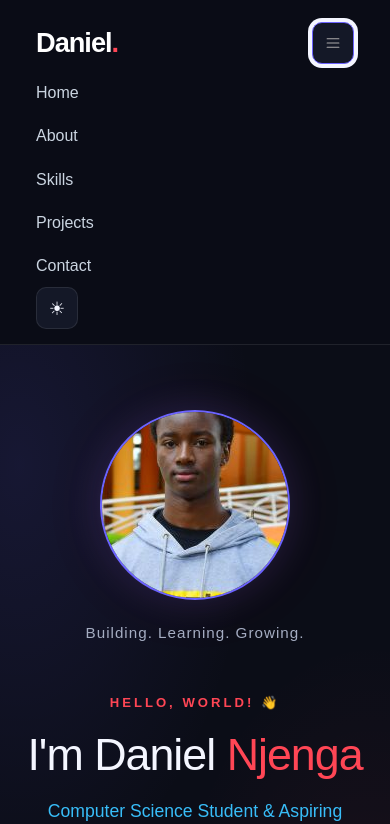
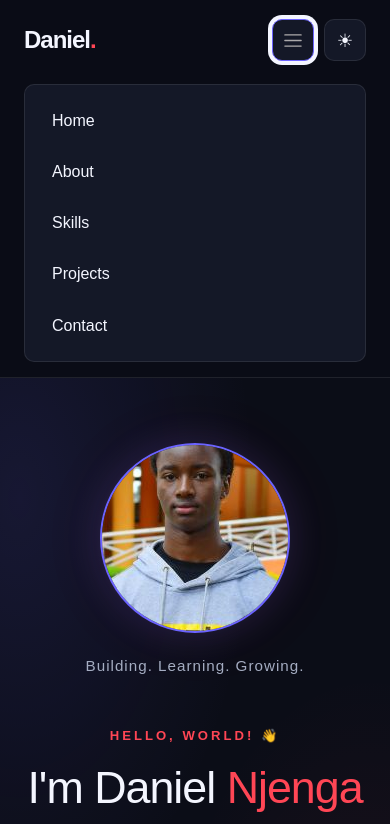
Before and after one commit to Daniel-hash-code/my-portfolio, a plain HTML site: page index.html in a window 390 px wide. Both pictures are taken after a click on the button "Toggle navigation". Shown: the top 824 px of the page. Drawn offline with Linux system fonts and the light colour scheme.

Commit message:
Fix responsive navbar and add scroll reveal animations

```diff
--- a/CSS/style.css
+++ b/CSS/style.css
@@ -70,7 +70,7 @@ header {
     border-bottom: 1px solid var(--border-color);
 }
 
-.navbar {
+/* .navbar {
     max-width: var(--container-width);
     min-height: 76px;
     margin: 0 auto;
@@ -79,7 +79,7 @@ header {
     align-items: center;
     justify-content: space-between;
     gap: 24px;
-}
+} */
 
 .logo {
     font-size: 1.7rem;
@@ -123,8 +123,7 @@ header {
 }
 
 .menu-toggle {
-    display: none;
-    font-size: 1.3rem;
+    font-size: 1.25rem;
 }
 
 .theme-toggle {
@@ -523,10 +522,10 @@ body.light-theme .hero {
 }
 
 @media (max-width: 650px) {
-    .navbar {
+    /* .navbar {
         flex-wrap: wrap;
         gap: 12px;
-    }
+    } */
 
     .menu-toggle {
         display: flex;
@@ -627,55 +626,218 @@ body.light-theme .hero {
    BOOTSTRAP NAVBAR CUSTOMIZATION
 ========================= */
 
-.navbar {
-    --bs-navbar-color: #cbd5e1;
-    --bs-navbar-hover-color: #ff4655;
-    --bs-navbar-active-color: #ff4655;
-    --bs-navbar-brand-color: #ffffff;
-    --bs-navbar-brand-hover-color: #ff4655;
+/* Navbar layout */
+header .navbar {
+    display: block;
+    width: 100%;
+    max-width: none;
+    min-height: auto;
+    margin: 0;
+    padding: 0;
+}
+
+/* Inner Bootstrap container */
+header .navbar > .container {
+    max-width: var(--container-width);
+    min-height: 76px;
+    display: flex;
+    align-items: center;
+    justify-content: space-between;
+    gap: 24px;
+    padding: 15px 24px;
+}
+
+/* Logo - follows the active theme */
+header .navbar .navbar-brand {
+    color: var(--text-color);
+    font-weight: 800;
+}
+
+header .navbar .navbar-brand:hover {
+    color: var(--accent-color);
 }
 
 /* Navigation links */
-.navbar .nav-link {
-    color: #cbd5e1;
-    transition: color 0.3s ease;
+header .navbar .nav-link {
+    color: var(--muted-color);
+    transition: color var(--transition);
 }
 
-.navbar .nav-link:hover,
-.navbar .nav-link:focus {
-    color: #ff4655;
-}
-
-/* Logo */
-.navbar .navbar-brand {
-    color: #ffffff;
-    font-weight: 700;
-}
-
-.navbar .navbar-brand:hover {
-    color: #ff4655;
+header .navbar .nav-link:hover,
+header .navbar .nav-link:focus {
+    color: var(--accent-color);
 }
 
 /* Mobile menu button */
-.navbar .navbar-toggler {
-    border-color: #6c63ff;
+header .navbar .navbar-toggler {
+    border-color: var(--primary-color);
 }
 
-/* Make Bootstrap's hamburger icon visible on dark backgrounds */
-.navbar .navbar-toggler-icon {
+header .navbar .navbar-toggler-icon {
     filter: invert(1);
 }
 
-/* Force visible navigation links in dark mode
-body:not(.light-theme) .navbar .navbar-nav .nav-link {
-    color: #ffffff !important;
+/* Mobile navigation menu */
+@media (max-width: 991.98px) {
+
+    header .navbar .navbar-collapse {
+        width: 100%;
+        background-color: var(--surface-color);
+        padding: 12px 0;
+        margin-top: 10px;
+        border: 1px solid var(--border-color);
+        border-radius: 10px;
+    }
+
+    header .navbar .navbar-nav {
+        display: flex;
+        flex-direction: column;
+        align-items: stretch;
+        gap: 4px;
+        padding: 0 15px;
+    }
+
+    header .navbar .nav-item {
+        width: 100%;
+    }
+
+    header .navbar .nav-link {
+        display: block;
+        width: 100%;
+        padding: 10px 12px;
+        color: var(--text-color) !important;
+        font-size: 1rem;
+    }
+
+    header .navbar .nav-link:hover,
+    header .navbar .nav-link:focus {
+        color: var(--accent-color) !important;
+        background-color: var(--bg-color);
+        border-radius: 6px;
+    }
 }
 
-body:not(.light-theme) .navbar .navbar-nav .nav-link:hover {
-    color: #ff4655 !important;
-}*/
+/* Light theme hamburger icon */
+body.light-theme .navbar .navbar-toggler-icon {
+    filter: none;
+}
 
-/* Keep the mobile menu background dark
-body:not(.light-theme) .navbar .navbar-collapse {
-    background-color: #0b0d17;
-} */
+/* =========================
+   PROJECT CARD THEME FIX
+========================= */
+
+.project-card.card {
+    background-color: var(--card-color);
+    color: var(--text-color);
+}
+
+.project-card .card-title {
+    color: var(--text-color);
+}
+
+.project-card .card-text {
+    color: var(--muted-color);
+}
+
+/* Ensure hamburger visibility on mobile */
+@media (max-width: 991.98px) {
+    header .navbar .navbar-toggler {
+        display: block !important;
+    }
+}
+
+/* Hide hamburger on desktop */
+@media (min-width: 992px) {
+    header .navbar .navbar-toggler {
+        display: none !important;
+    }
+}
+
+/* =========================
+   MOBILE NAVBAR ALIGNMENT
+========================= */
+
+@media (max-width: 991.98px) {
+
+    /* Keep navbar controls on one row */
+    header .navbar > .container {
+        display: flex;
+        flex-wrap: wrap;
+        align-items: center;
+        justify-content: space-between;
+        gap: 10px;
+    }
+
+    /* Logo stays on the left */
+    header .navbar .navbar-brand {
+        margin-right: auto;
+        font-size: 1.5rem;
+    }
+
+    /* Hamburger button */
+    header .navbar .navbar-toggler {
+        order: 2;
+        display: flex !important;
+        align-items: center;
+        justify-content: center;
+        width: 42px;
+        height: 42px;
+        padding: 0;
+        margin: 0;
+        flex: 0 0 42px;
+    }
+
+    /* Theme button */
+    header .navbar .theme-toggle {
+        order: 3;
+        width: 42px;
+        height: 42px;
+        flex: 0 0 42px;
+        margin: 0;
+    }
+
+    /* Navigation drops below the controls */
+    header .navbar .navbar-collapse {
+        order: 4;
+        flex-basis: 100%;
+        width: 100%;
+        flex-grow: 0;
+        margin-top: 8px;
+    }
+
+    /* Correct hamburger icon sizing */
+    header .navbar .navbar-toggler-icon {
+        width: 1.35rem;
+        height: 1.35rem;
+        background-size: 100% 100%;
+    }
+}
+
+/* =========================
+   12. SCROLL REVEAL ANIMATIONS
+========================= */
+
+/* Initial hidden position */
+.reveal {
+    opacity: 0;
+    transform: translateY(40px);
+    transition:
+        opacity 0.8s ease,
+        transform 0.8s ease;
+    transition-delay: var(--reveal-delay, 0ms);
+}
+
+/* Visible position */
+.reveal.active {
+    opacity: 1;
+    transform: translateY(0);
+}
+
+/* Accessibility: respect reduced-motion preferences */
+@media (prefers-reduced-motion: reduce) {
+    .reveal {
+        opacity: 1;
+        transform: none;
+        transition: none;
+    }
+}
--- a/JS/script.js
+++ b/JS/script.js
@@ -65,3 +65,59 @@ themeToggle.addEventListener("click", function () {
 const currentYear = document.getElementById("current-year");
 
 currentYear.textContent = new Date().getFullYear();
+
+/* =========================
+   4. SCROLL REVEAL ANIMATIONS
+========================= */
+
+// Select elements that should animate
+const revealElements = document.querySelectorAll(
+    ".hero-content, .hero-visual, .section, .skill-card, .project-card"
+);
+
+// Check whether the visitor prefers reduced motion
+const prefersReducedMotion = window.matchMedia(
+    "(prefers-reduced-motion: reduce)"
+).matches;
+
+// Only activate animations if reduced motion is not preferred
+if (!prefersReducedMotion) {
+
+    // Add the reveal class to each selected element
+    revealElements.forEach(function (element, index) {
+        element.classList.add("reveal");
+
+        // Add a slight delay between elements
+        element.style.setProperty(
+            "--reveal-delay",
+            `${(index % 4) * 120}ms`
+        );
+    });
+
+    // Observe elements as they enter the viewport
+    const revealObserver = new IntersectionObserver(
+        function (entries, observer) {
+
+            entries.forEach(function (entry) {
+
+                if (entry.isIntersecting) {
+
+                    entry.target.classList.add("active");
+
+                    // Stop observing once the animation has played
+                    observer.unobserve(entry.target);
+                }
+
+            });
+
+        },
+        {
+            threshold: 0.15
+        }
+    );
+
+    // Start observing all selected elements
+    revealElements.forEach(function (element) {
+        revealObserver.observe(element);
+    });
+}
```
